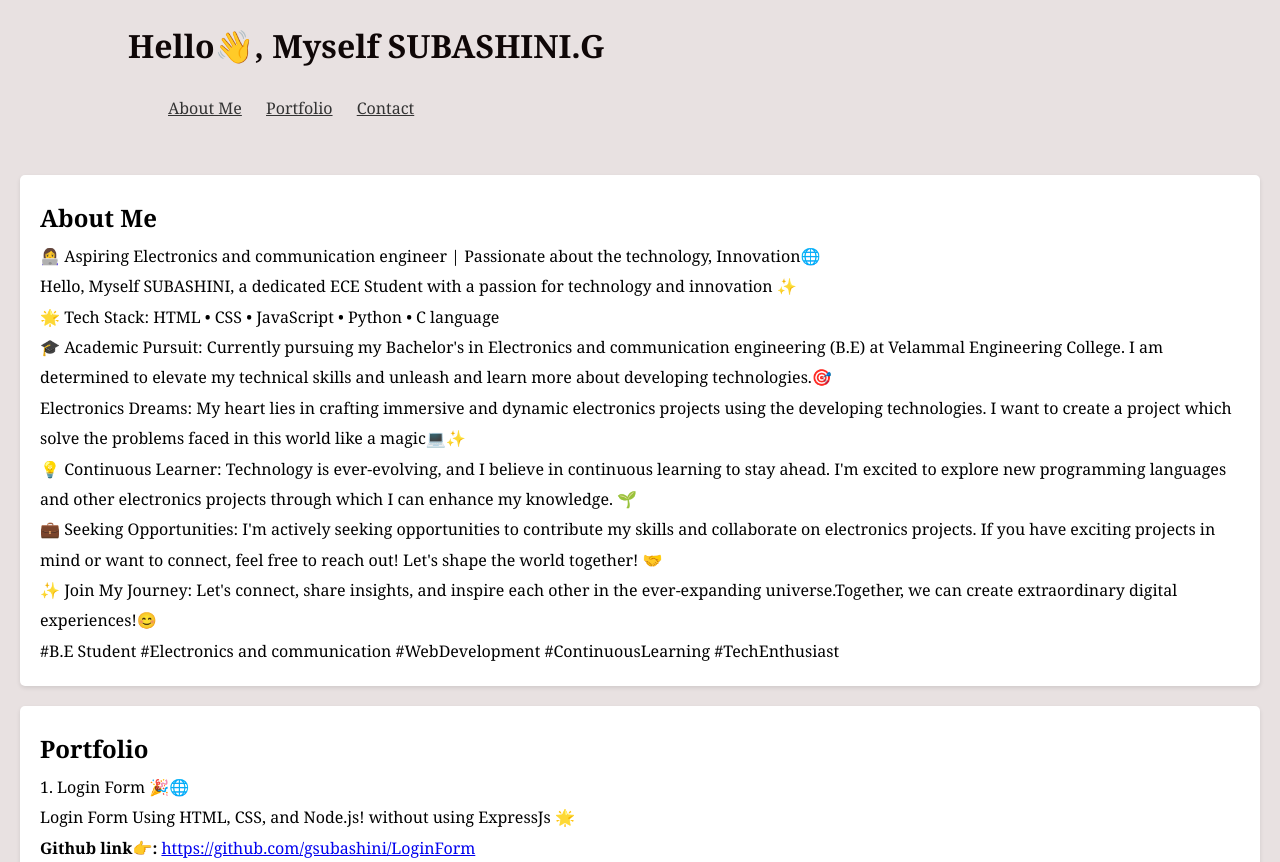
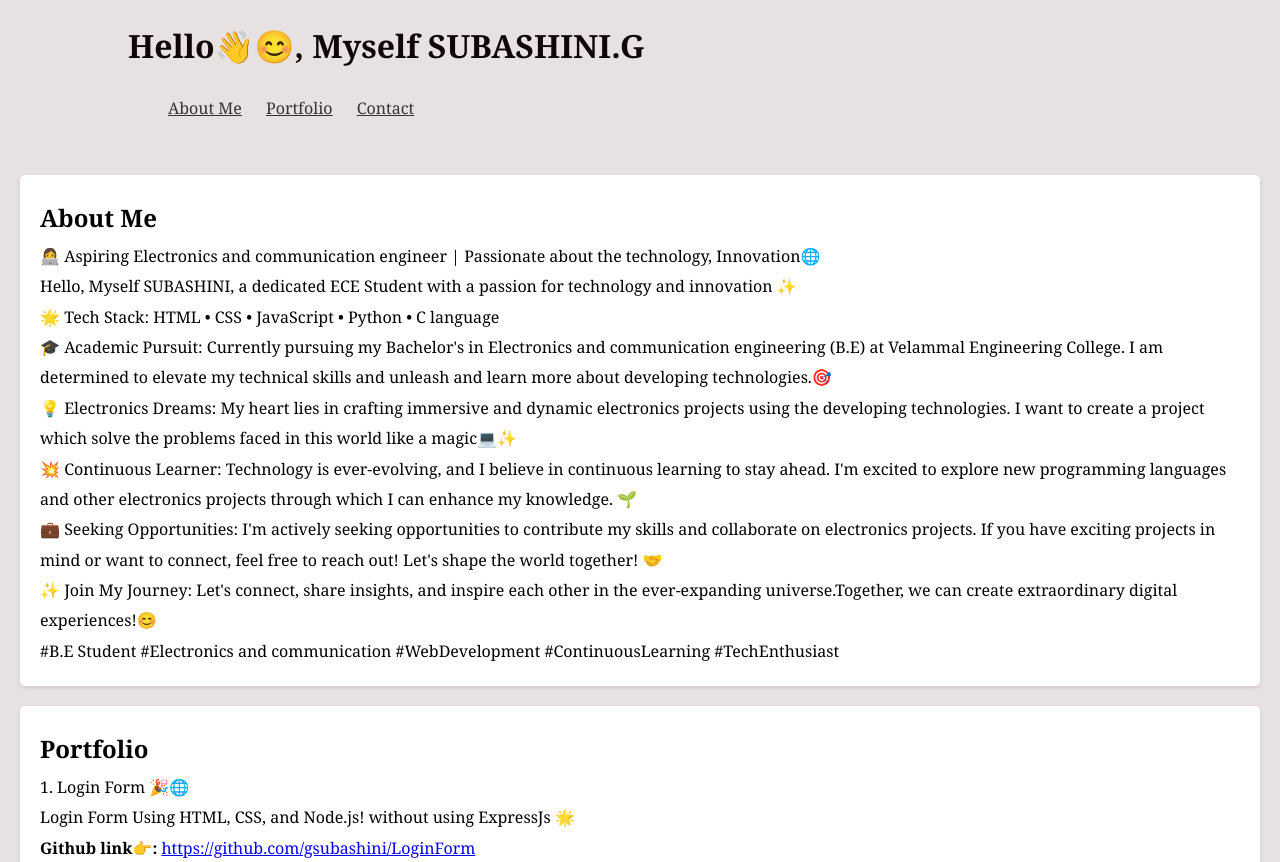
Before and after one commit to gsubashini/PORTFOLIO-, a plain HTML site: page index.html in a window 1280 px wide. Shown: the top 862 px of the page. Drawn offline with Linux system fonts and the light colour scheme.

Commit message:
Update index.html

```diff
--- a/index.html
+++ b/index.html
@@ -10,7 +10,7 @@
 </head>
 <body class="text-gray-700 font-body">
     <header>
-        <h1>Hello👋, Myself SUBASHINI.G</h1>
+        <h1>Hello👋😊, Myself SUBASHINI.G</h1>
         <nav>
             <ul>
                 <li><a href="#about" class="underline">About Me</a></li>
@@ -30,9 +30,9 @@
 
         <p>🎓 Academic Pursuit: Currently pursuing my Bachelor's in Electronics and communication engineering (B.E) at Velammal Engineering College. I am determined to elevate my technical skills and unleash and learn more about developing technologies.🎯</p>
 
-        <p> Electronics Dreams: My heart lies in crafting immersive and dynamic electronics projects using the developing technologies. I want to create a project which solve the problems faced in this world like a magic💻✨</p>
+        <p>💡 Electronics Dreams: My heart lies in crafting immersive and dynamic electronics projects using the developing technologies. I want to create a project which solve the problems faced in this world like a magic💻✨</p>
 
-        <p>💡 Continuous Learner: Technology is ever-evolving, and I believe in continuous learning to stay ahead. I'm excited to explore new programming languages and other electronics projects through which I can enhance my knowledge. 🌱</p>
+        <p>💥 Continuous Learner: Technology is ever-evolving, and I believe in continuous learning to stay ahead. I'm excited to explore new programming languages and other electronics projects through which I can enhance my knowledge. 🌱</p>
 
         <p>💼 Seeking Opportunities: I'm actively seeking opportunities to contribute my skills and collaborate on electronics projects. If you have exciting projects in mind or want to connect, feel free to reach out! Let's shape the world together! 🤝</p>
 
```
